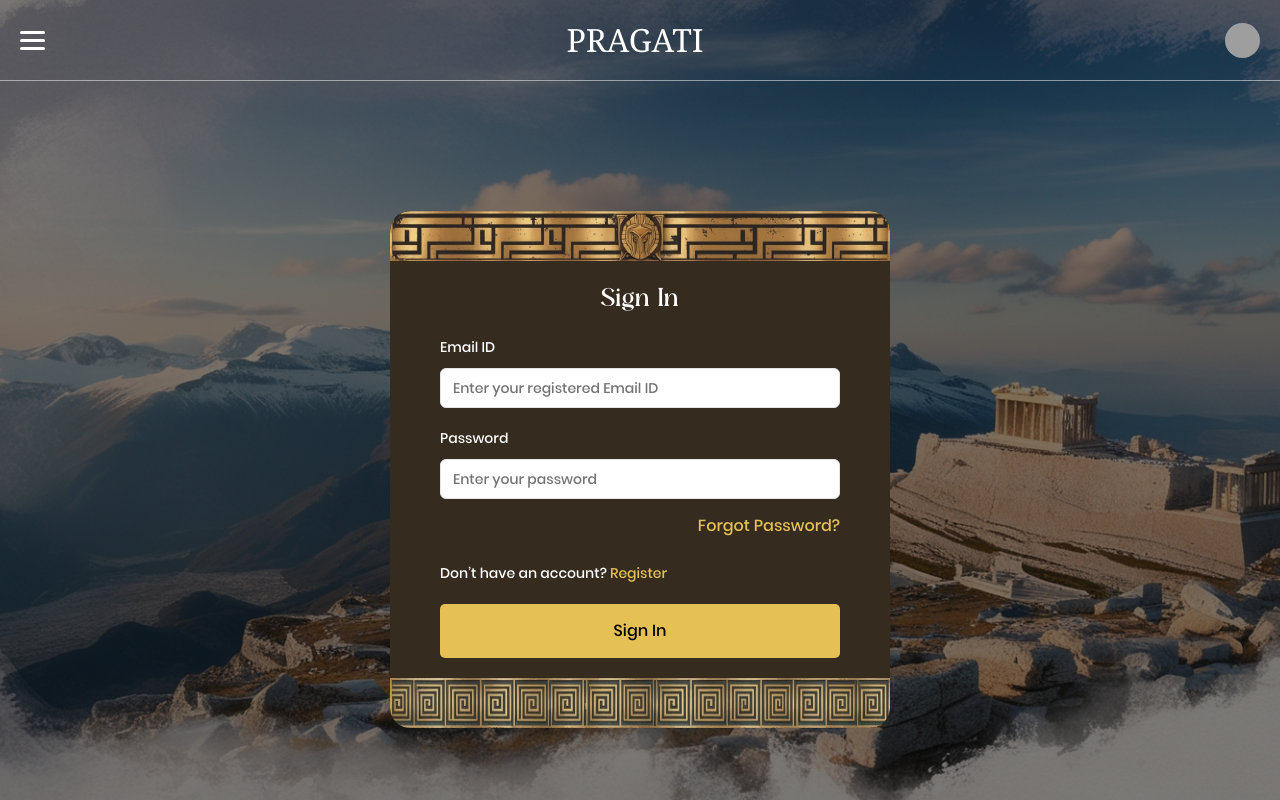
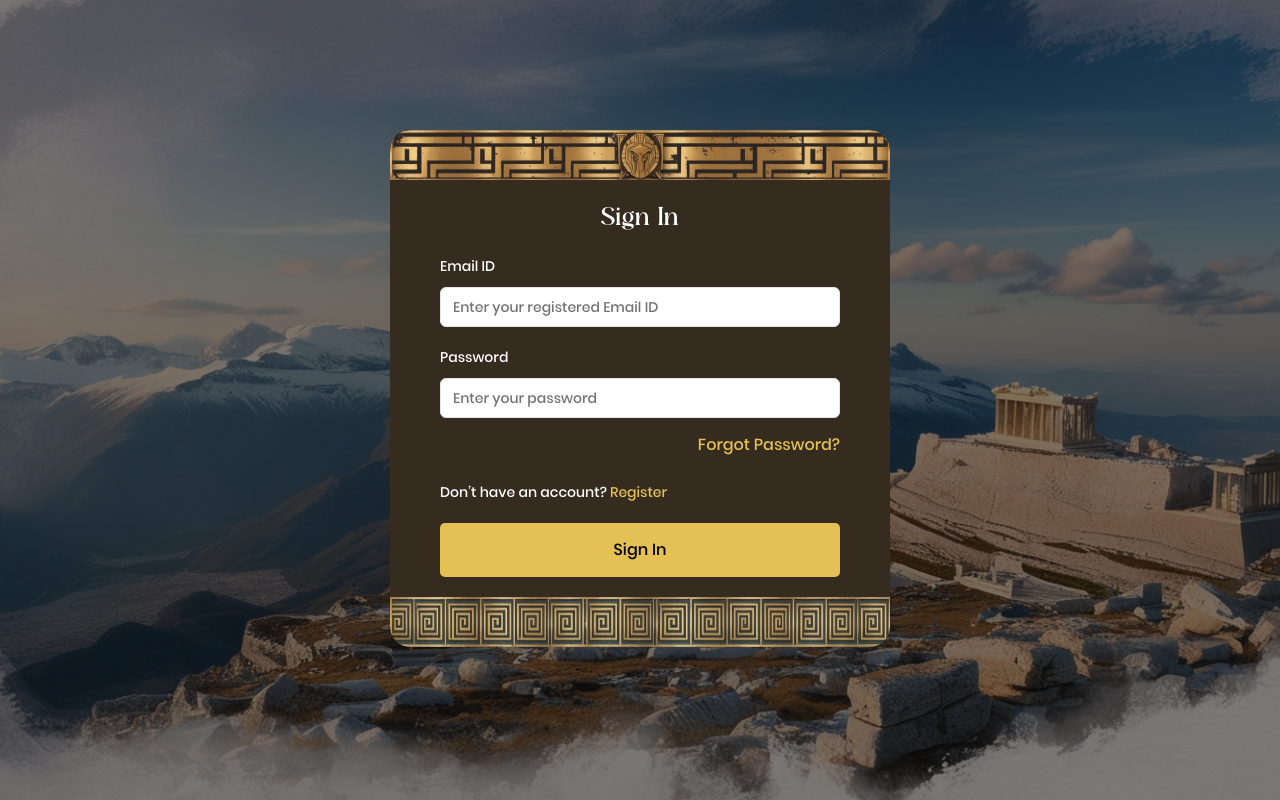
Before and after one commit to TharunKumarrA/Pragati_Frontend_2025, a Next.js app: page /login in a window 1280 px wide. Built offline with nearby package versions, Linux system fonts and the light colour scheme; grey boxes are pictures that could not be loaded.

Commit message:
Removed the navbar

```diff
--- a/src/app/login/page.js
+++ b/src/app/login/page.js
@@ -17,7 +17,7 @@ const Page = () => {
   const [email, setEmail] = useState("");
   const [password, setPassword] = useState("");
   const [isLoading, setIsLoading] = useState(false);
-  const [toasts, setToasts] = useState([]); // Manage toasts
+  const [toasts, setToasts] = useState([]);
 
   const validateEmail = (email) => {
     const emailRegex = /^[^\s@]+@[^\s@]+\.[^\s@]+$/;
@@ -25,7 +25,7 @@ const Page = () => {
   };
 
   const addToast = (title, description, variant = "default") => {
-    const id = Math.random().toString(36).substr(2, 9); // Unique ID for each toast
+    const id = Math.random().toString(36).substr(2, 9);
     setToasts((prevToasts) => [
       ...prevToasts,
       { id, title, description, variant },
@@ -39,16 +39,13 @@ const Page = () => {
   const handleSubmit = async (e) => {
     e.preventDefault();
 
-    // Clear all toasts before adding new ones
     setToasts([]);
 
-    // Validate email
     if (!validateEmail(email)) {
       addToast("Error", "Please enter a valid email address.", "destructive");
       return;
     }
 
-    // Validate password
     if (!password) {
       addToast("Error", "Please enter your password.", "destructive");
       return;
@@ -70,24 +67,11 @@ const Page = () => {
   return (
     <ToastProvider>
       <div
-  className="bg-cover bg-center h-screen flex flex-col items-center justify-start relative bg-black bg-opacity-50 bg-blend-darken"
-  style={{ backgroundImage: "url('/Images/backgrounds/mount_olympus_view.webp')" }}
->
-          <div className="w-full h-[80px] flex items-center justify-between px-[20px] absolute top-0">
-          <div className="flex flex-col gap-[5px] cursor-pointer">
-            <div className="w-[25px] h-[3px] bg-white rounded-[2px]"></div>
-            <div className="w-[25px] h-[3px] bg-white rounded-[2px]"></div>
-            <div className="w-[25px] h-[3px] bg-white rounded-[2px]"></div>
-          </div>
-          <h1 className="font-serif text-[32px] text-white uppercase">PRAGATI</h1>
-          <div
-  className="w-[35px] h-[35px] rounded-full bg-white bg-cover bg-center cursor-pointer"
-  style={{ backgroundImage: "url('/profile_icon_placeholder.webp')" }}></div>
-
-        </div>
-        <div className="w-full h-[1px] bg-white/50 mt-[80px]"></div>
+        className="bg-cover bg-center h-screen flex items-center justify-center relative bg-black bg-opacity-50 bg-blend-darken"
+        style={{ backgroundImage: "url('/Images/backgrounds/mount_olympus_view.webp')" }}
+      >
         <div className={styles.loginBox}>
-        <h2 className="text-[24px] text-center mt-[30px] mb-[20px] [font-family:var(--font-chicavenue)]">Sign In</h2>
+          <h2 className="text-[24px] text-center mt-[30px] mb-[20px] [font-family:var(--font-chicavenue)]">Sign In</h2>
           <form onSubmit={handleSubmit} className="[font-family:var(--font-poppins)]">
             <label htmlFor="email" className={styles.label}>
               Email ID
@@ -106,7 +90,7 @@ const Page = () => {
             <Input
               type="password"
               id="password"
-              className="w-full py-1.5 "
+              className="w-full py-1.5 text-black"
               placeholder="Enter your password"
               value={password}
               onChange={(e) => setPassword(e.target.value)}
```
